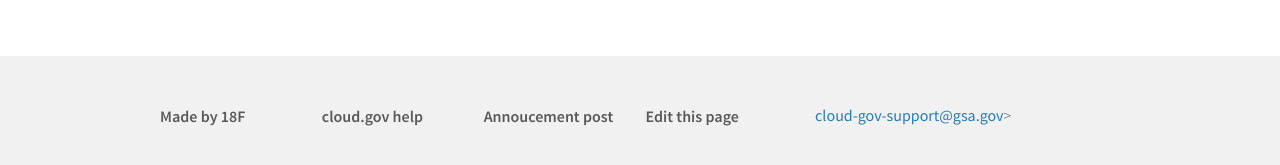
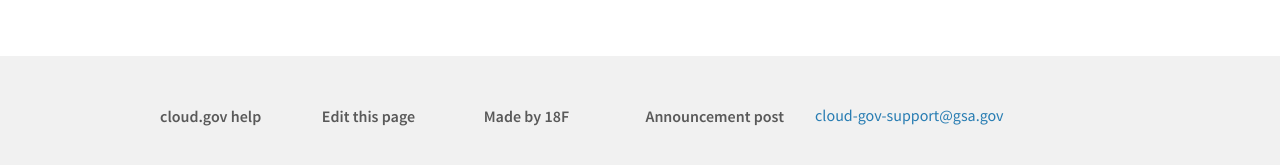
Before and after one commit to cloud-gov/cg-landing, a Jekyll site: the page built from pages/home.md, in a window 1280 px wide and 900 px high, scrolled down 4677 px. Shown: the part 724-889 px from the top of the window. Built offline with Jekyll 4.4.1, drawn with Linux system fonts in a browser that asks for light colours.

Commit message:
A couple typo fixes and an order that somehow seems more pleasing.

```diff
--- a/_includes/footer.html
+++ b/_includes/footer.html
@@ -4,21 +4,21 @@
         <nav class="usa-footer-nav usa-width-two-thirds">
           <ul class="usa-unstyled-list">
             <li class="usa-width-one-fourth usa-footer-primary-content">
-              <a class="usa-footer-primary-link" href="https://18f.gsa.gov/">Made by 18F</a>
-            </li>
-            <li class="usa-width-one-fourth usa-footer-primary-content">
               <a class="usa-footer-primary-link" href="https://docs.cloud.gov/help/">cloud.gov help</a>
-            </li>
-            <li class="usa-width-one-fourth usa-footer-primary-content">
-              <a class="usa-footer-primary-link" href="https://18f.gsa.gov/2015/10/09/cloud-gov-launch/">Annoucement post</a>
             </li>
             <li class="usa-width-one-fourth usa-footer-primary-content">
               <a class="usa-footer-primary-link" href="https://github.com/18F/cg-landing">Edit this page</a>
             </li>
+            <li class="usa-width-one-fourth usa-footer-primary-content">
+              <a class="usa-footer-primary-link" href="https://18f.gsa.gov/">Made by 18F</a>
+            </li>
+            <li class="usa-width-one-fourth usa-footer-primary-content">
+              <a class="usa-footer-primary-link" href="https://18f.gsa.gov/2015/10/09/cloud-gov-launch/">Announcement post</a>
+            </li>
           </ul>
         </nav>
         <div class="usa-width-one-third usa-footer-primary-content">
-          <a href="mailto:{{ site.footer.email }}">{{ site.footer.email }}</a>>
+          <a href="mailto:{{ site.footer.email }}">{{ site.footer.email }}</a>
         </div>
       </div>
     </div>
```
